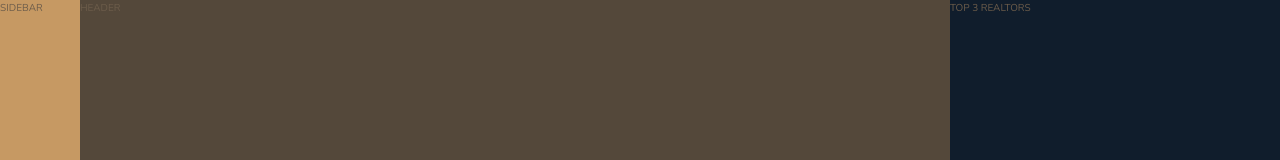
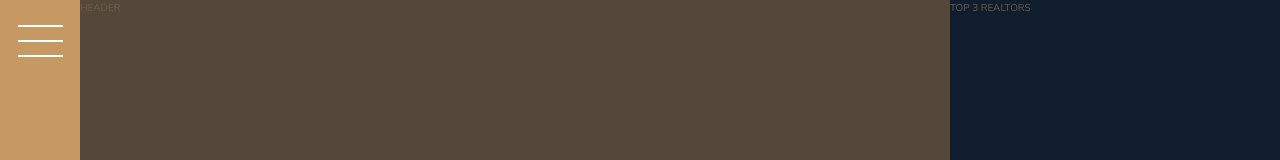
Before and after one commit to timkeresey/Nexter, a website: page starter/index.html in a window 1280 px wide. Shown: the top 160 px of the page. Drawn offline with nearby package versions, Linux system fonts and the light colour scheme.

Commit message:
style sidebar

```diff
--- a/starter/index.html
+++ b/starter/index.html
@@ -13,7 +13,7 @@
     </head>
     <body class="container">
        <div class="sidebar">
-           SIDEBAR
+           <button class="nav-btn"></button>
        </div>
 
        <header class="header">
--- a/starter/sass/_sidebar.scss
+++ b/starter/sass/_sidebar.scss
@@ -2,4 +2,31 @@
     background-color: $color-primary;
     grid-column: sidebar-start / sidebar-end;
     grid-row: 1 / -1;
+
+    display: flex;
+    justify-content: center;
+
 }
+
+.nav-btn {
+    border: none;
+    border-radius: 0;
+
+    background-color: #fff;
+    height: 2px;
+    width: 4.5rem;
+    margin-top: 4rem;
+
+    &::before,
+    &::after {
+        background-color: #fff;
+        height: 2px;
+        width: 4.5rem;
+        content: "";
+        display: block;
+    }
+
+    &::before { transform: translateY(-1.5rem); }
+    &::after { transform: translateY(1.3rem); }
+
+}
```
Also changed, not shown: starter/css/style.css.
